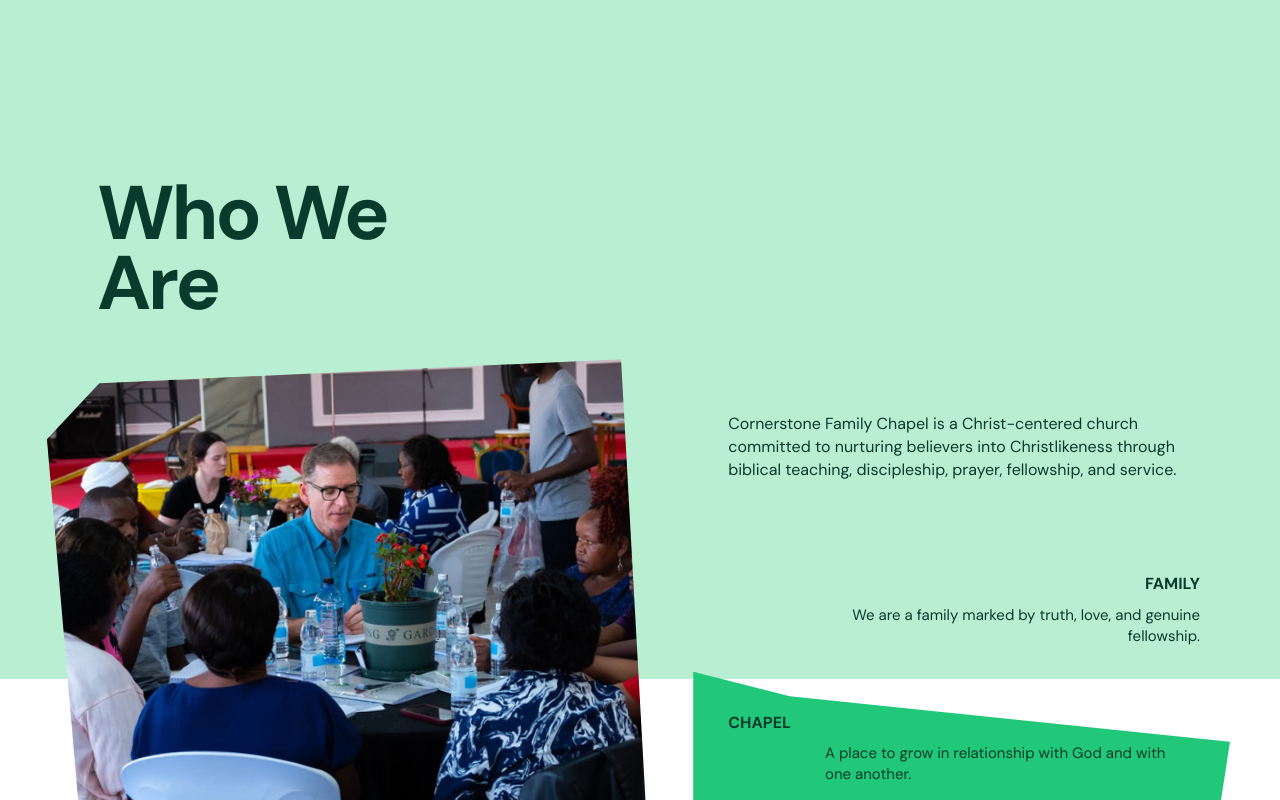
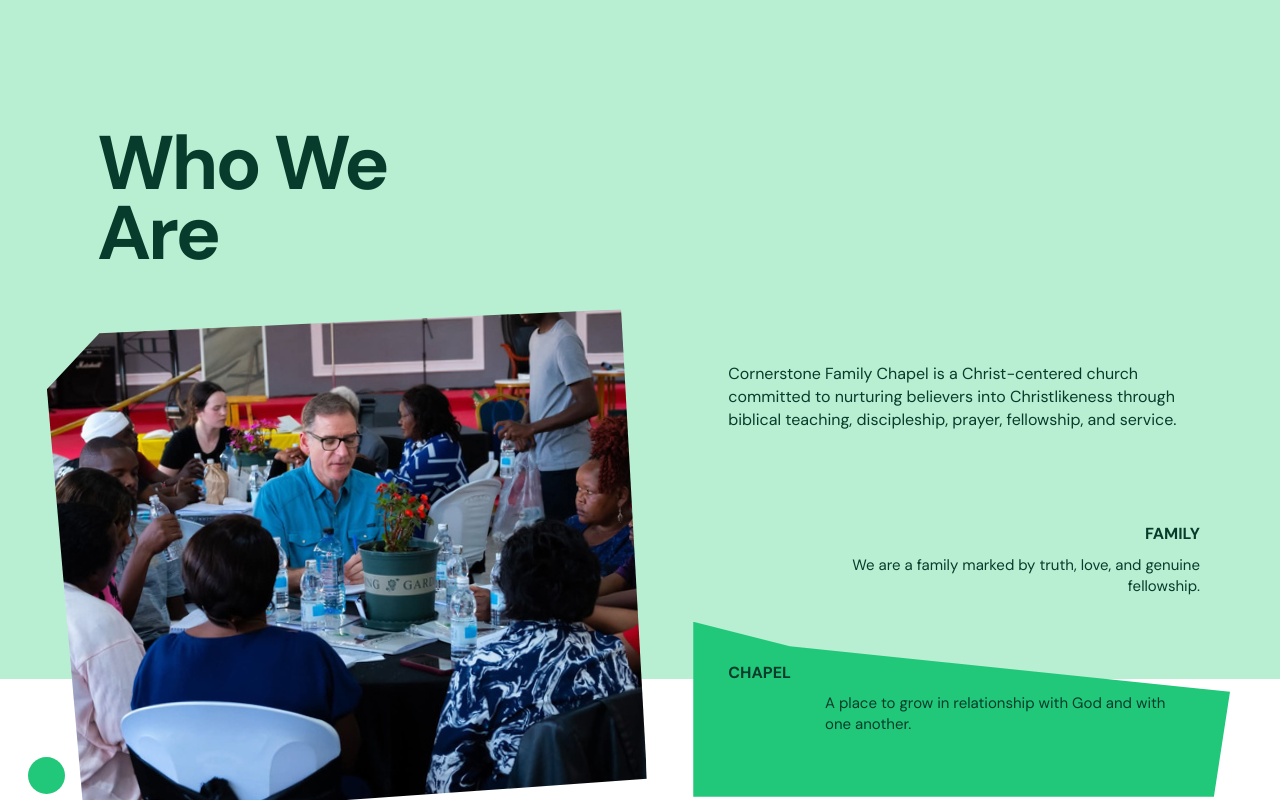
Before and after one commit to Watenehub/CFC, a React (Vite) app in the folder frontend/: page /about in a window 1280 px wide. Shown: the part 1640-2440 px from the top of the page. Built offline with nearby package versions, Linux system fonts and the light colour scheme; no server answers.

Commit message:
Increase negative margin-top to -550px
- Increased from -500px to -550px to further reduce blank space

```diff
--- a/frontend/src/pages/About.css
+++ b/frontend/src/pages/About.css
@@ -816,7 +816,7 @@
 .about-who {
   padding: 0 0 110px;
   background: var(--about-white);
-  margin-top: -500px;
+  margin-top: -550px;
 }
 
 .about-section-title {
```
